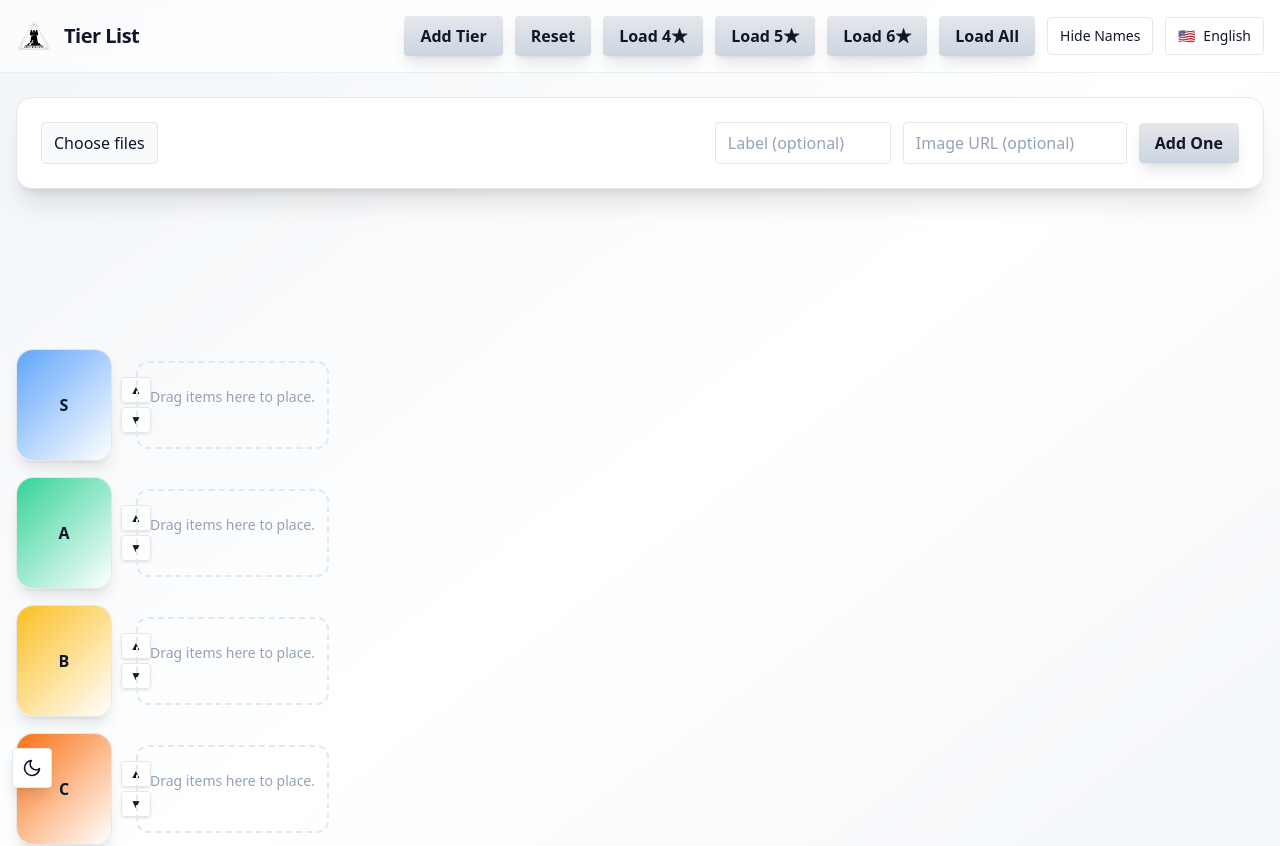
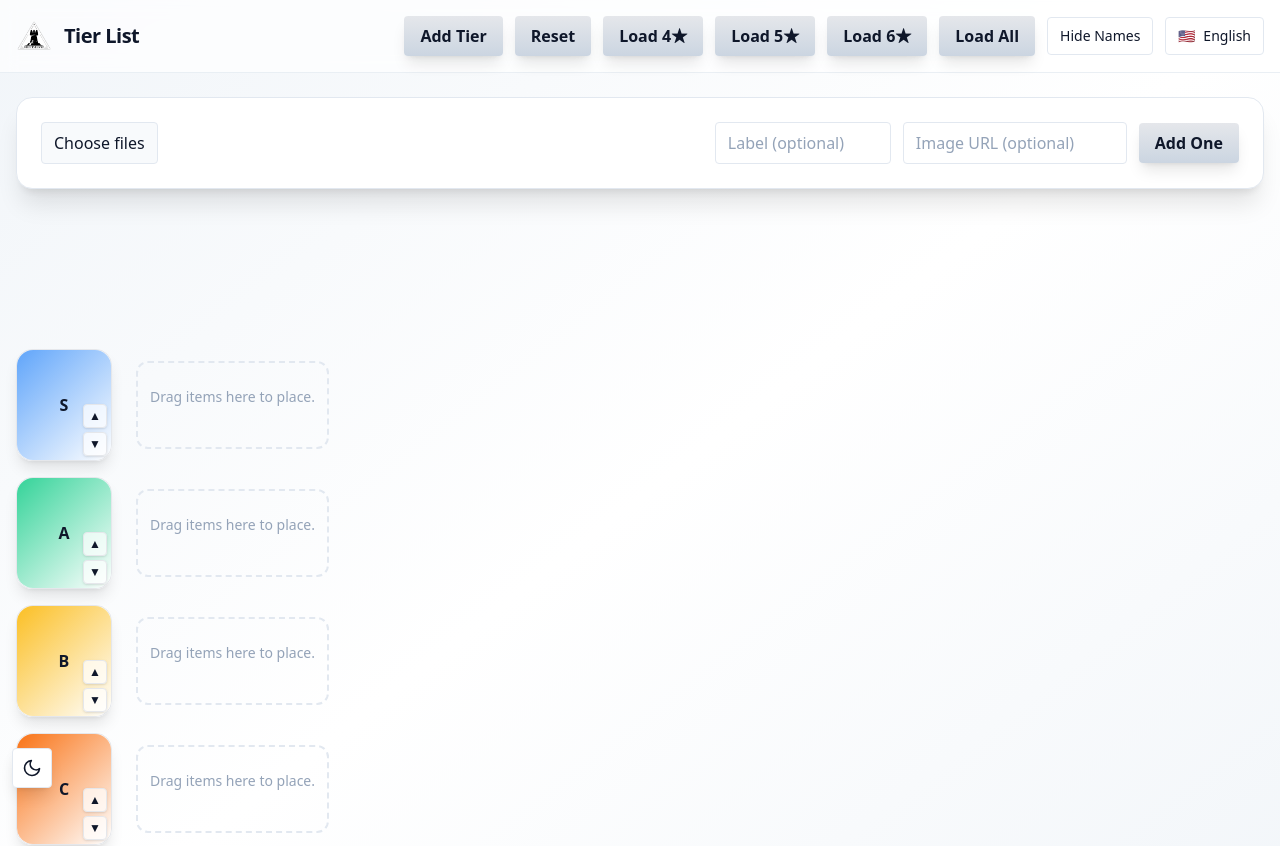
Before and after one commit to tsalthsu/TierMaker, a React (Vite) app: page / in a window 1280 px wide. Shown: the top 846 px of the page. Built offline with nearby package versions, Linux system fonts and the light colour scheme.

Commit message:
Update App.jsx

```diff
--- a/src/App.jsx
+++ b/src/App.jsx
@@ -799,16 +799,16 @@ function triggerSparkles(x, y) {
                     ) : (
                       <button onClick={()=> startEditTier(idx)} title="Edit tier name" className="w-full h-full">{tier.name}</button>
                     )}
-                       {/* ▲▼ 이동 버튼 */}
-  <div className="absolute -right-10 top-1/2 -translate-y-1/2 flex flex-col gap-1" data-export-hide="true">
-    <button onClick={()=> moveTier(idx, idx-1)}
-            className="px-2 py-1 rounded border text-xs bg-white/70 hover:bg-white shadow">
-      ▲
-    </button>
-    <button onClick={()=> moveTier(idx, idx+1)}
-            className="px-2 py-1 rounded border text-xs bg-white/70 hover:bg-white shadow">
-      ▼
-    </button>
+  {/* ▲▼ 이동 버튼을 레이블 안쪽 하단에 붙이기 */}
+  <div className="absolute bottom-1 right-1 flex flex-col gap-1" data-export-hide="true">
+    <button
+      onClick={()=> moveTier(idx, idx-1)}
+      className="w-6 h-6 rounded border bg-white/70 hover:bg-white text-xs shadow flex items-center justify-center"
+    >▲</button>
+    <button
+      onClick={()=> moveTier(idx, idx+1)}
+      className="w-6 h-6 rounded border bg-white/70 hover:bg-white text-xs shadow flex items-center justify-center"
+    >▼</button>
   </div>
 
                     {openTierMenu===idx && (
```
